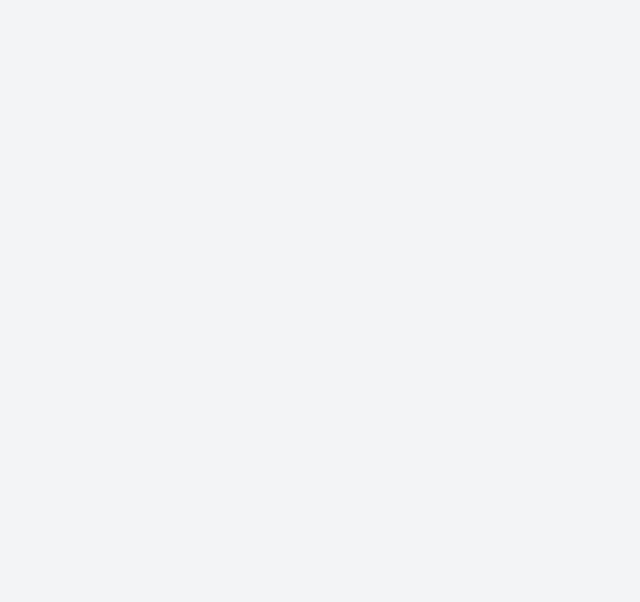
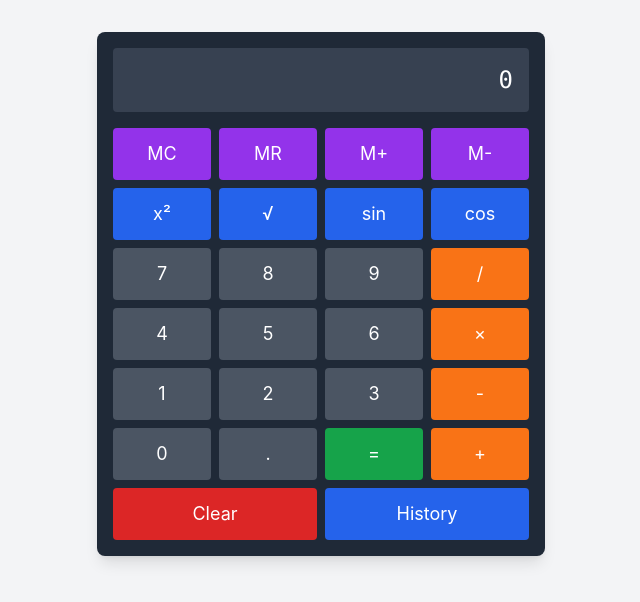
Before and after one commit to Kamaruddheen/react-example, a React (Vite) app: page /advanced-calculator in a window 1280 px wide. Before the commit this address had no page. Shown: the top 602 px of the page, without its empty margins (319-959 px from the left). Built offline with nearby package versions, Linux system fonts and the light colour scheme; the HTML template or start-up script is replaced by a standard one.

Commit message:
feat: add advanced calculator with scientific operations

```diff
--- a/src/App.jsx
+++ b/src/App.jsx
@@ -2,12 +2,18 @@ import { BrowserRouter, Routes, Route } from "react-router-dom";
 import { routes, categories } from "./config/routes";
 import CategoryLink from "./Components/CategoryLink";
 
+// Basics Concepts
 import Welcome from "./Components/Basics/Welcome";
-import BorderWrapper from "./Components/Basics/BorderWrapper";
 import Counter from "./Components/Basics/Counter";
 import CounterHooks from "./Components/Basics/CounterHooks";
 import InputBox from "./Components/Basics/Input/InputBox";
+
+// Advanced Concepts
+import BorderWrapper from "./Components/Basics/BorderWrapper";
+
+// Practice Projects
 import Calculator from "./Components/Examples/Calculator/Calculator";
+import AdvancedCalculator from "./Components/Examples/AdvancedCalculator/AdvancedCalculator";
 
 function App() {
   return (
@@ -93,6 +99,8 @@ function getRouteElement(path) {
       return <InputBox />;
     case "/calculator":
       return <Calculator />;
+    case "/advanced-calculator":
+      return <AdvancedCalculator />;
     default:
       return null;
   }
--- /dev/null
+++ b/src/Components/Examples/AdvancedCalculator/AdvancedCalculator.jsx
@@ -0,0 +1,290 @@
+import React, { Component } from "react";
+import "./advancedCalculator.css";
+
+class AdvancedCalculator extends Component {
+  state = {
+    display: "0",
+    expression: "",
+    memory: 0,
+    isNewNumber: true,
+    showHistory: false,
+    history: [],
+  };
+
+  operations = {
+    square: (n) => Math.pow(n, 2),
+    sqrt: (n) => Math.sqrt(n),
+    sin: (n) => Math.sin(this.toRadians(n)),
+    cos: (n) => Math.cos(this.toRadians(n)),
+    log: (n) => Math.log10(n),
+    ln: (n) => Math.log(n),
+  };
+
+  toRadians = (degrees) => degrees * (Math.PI / 180);
+
+  handleNumber = (number) => {
+    const { display, isNewNumber } = this.state;
+
+    if (isNewNumber || display === "0") {
+      this.setState({
+        display: number.toString(),
+        isNewNumber: false,
+      });
+    } else {
+      this.setState({
+        display: display + number,
+      });
+    }
+  };
+
+  handleDecimal = () => {
+    const { display, isNewNumber } = this.state;
+
+    if (isNewNumber) {
+      this.setState({
+        display: "0.",
+        isNewNumber: false,
+      });
+    } else if (!display.includes(".")) {
+      this.setState({
+        display: display + ".",
+      });
+    }
+  };
+
+  handleOperation = (op) => {
+    const { display, expression } = this.state;
+    this.setState({
+      expression: expression + display + op,
+      isNewNumber: true,
+    });
+  };
+
+  handleSpecialOperation = (operation) => {
+    const { display } = this.state;
+    const number = parseFloat(display);
+    const result = this.operations[operation](number);
+
+    this.setState({
+      display: result.toString(),
+      isNewNumber: true,
+      history: [...this.state.history, `${operation}(${number}) = ${result}`],
+    });
+  };
+
+  handleEqual = () => {
+    try {
+      const { display, expression } = this.state;
+      const fullExpression = expression + display;
+      const result = eval(fullExpression); // Note: eval is used for simplicity, consider using a safer alternative in production
+
+      this.setState({
+        display: result.toString(),
+        expression: "",
+        isNewNumber: true,
+        history: [...this.state.history, `${fullExpression} = ${result}`],
+      });
+    } catch (error) {
+      this.setState({
+        display: "Error",
+        expression: "",
+        isNewNumber: true,
+      });
+    }
+  };
+
+  handleMemory = (action) => {
+    const { memory, display } = this.state;
+    const currentValue = parseFloat(display);
+
+    switch (action) {
+      case "M+":
+        this.setState({ memory: memory + currentValue, isNewNumber: true });
+        break;
+      case "M-":
+        this.setState({ memory: memory - currentValue, isNewNumber: true });
+        break;
+      case "MR":
+        this.setState({ display: memory.toString(), isNewNumber: true });
+        break;
+      case "MC":
+        this.setState({ memory: 0 });
+        break;
+      default:
+        break;
+    }
+  };
+
+  handleClear = () => {
+    this.setState({
+      display: "0",
+      expression: "",
+      isNewNumber: true,
+    });
+  };
+
+  toggleHistory = () => {
+    this.setState((prevState) => ({
+      showHistory: !prevState.showHistory,
+    }));
+  };
+
+  render() {
+    const { display, showHistory, history, memory } = this.state;
+
+    return (
+      <div className="advanced-calculator-container">
+        <div className="calculator-main">
+          <div className="calculator-display">
+            <div className="memory-indicator">{memory !== 0 && "M"}</div>
+            <div className="calculator-screen">{display}</div>
+          </div>
+
+          <div className="calculator-grid">
+            {/* Memory Operations */}
+            <button
+              onClick={() => this.handleMemory("MC")}
+              className="btn-memory"
+            >
+              MC
+            </button>
+            <button
+              onClick={() => this.handleMemory("MR")}
+              className="btn-memory"
+            >
+              MR
+            </button>
+            <button
+              onClick={() => this.handleMemory("M+")}
+              className="btn-memory"
+            >
+              M+
+            </button>
+            <button
+              onClick={() => this.handleMemory("M-")}
+              className="btn-memory"
+            >
+              M-
+            </button>
+
+            {/* Scientific Operations */}
+            <button
+              onClick={() => this.handleSpecialOperation("square")}
+              className="btn-function"
+            >
+              x²
+            </button>
+            <button
+              onClick={() => this.handleSpecialOperation("sqrt")}
+              className="btn-function"
+            >
+              √
+            </button>
+            <button
+              onClick={() => this.handleSpecialOperation("sin")}
+              className="btn-function"
+            >
+              sin
+            </button>
+            <button
+              onClick={() => this.handleSpecialOperation("cos")}
+              className="btn-function"
+            >
+              cos
+            </button>
+
+            {/* Numbers and Basic Operations */}
+            <button onClick={() => this.handleNumber(7)} className="btn">
+              7
+            </button>
+            <button onClick={() => this.handleNumber(8)} className="btn">
+              8
+            </button>
+            <button onClick={() => this.handleNumber(9)} className="btn">
+              9
+            </button>
+            <button
+              onClick={() => this.handleOperation("/")}
+              className="btn-orange"
+            >
+              /
+            </button>
+
+            <button onClick={() => this.handleNumber(4)} className="btn">
+              4
+            </button>
+            <button onClick={() => this.handleNumber(5)} className="btn">
+              5
+            </button>
+            <button onClick={() => this.handleNumber(6)} className="btn">
+              6
+            </button>
+            <button
+              onClick={() => this.handleOperation("*")}
+              className="btn-orange"
+            >
+              ×
+            </button>
+
+            <button onClick={() => this.handleNumber(1)} className="btn">
+              1
+            </button>
+            <button onClick={() => this.handleNumber(2)} className="btn">
+              2
+            </button>
+            <button onClick={() => this.handleNumber(3)} className="btn">
+              3
+            </button>
+            <button
+              onClick={() => this.handleOperation("-")}
+              className="btn-orange"
+            >
+              -
+            </button>
+
+            <button onClick={() => this.handleNumber(0)} className="btn">
+              0
+            </button>
+            <button onClick={this.handleDecimal} className="btn">
+              .
+            </button>
+            <button onClick={this.handleEqual} className="btn-equal">
+              =
+            </button>
+            <button
+              onClick={() => this.handleOperation("+")}
+              className="btn-orange"
+            >
+              +
+            </button>
+
+            <button onClick={this.handleClear} className="btn-clear col-span-2">
+              Clear
+            </button>
+            <button
+              onClick={this.toggleHistory}
+              className="btn-function col-span-2"
+            >
+              History
+            </button>
+          </div>
+        </div>
+
+        {showHistory && (
+          <div className="calculator-history">
+            <h3 className="history-title">History</h3>
+            <div className="history-list">
+              {history.map((entry, index) => (
+                <div key={index} className="history-item">
+                  {entry}
+                </div>
+              ))}
+            </div>
+          </div>
+        )}
+      </div>
+    );
+  }
+}
+
+export default AdvancedCalculator;
--- /dev/null
+++ b/src/Components/Examples/AdvancedCalculator/advancedCalculator.css
@@ -0,0 +1,63 @@
+.advanced-calculator-container {
+  @apply max-w-md mx-auto bg-gray-800 p-4 rounded-lg shadow-lg flex flex-col gap-4;
+}
+
+.calculator-main {
+  @apply w-full;
+}
+
+.calculator-display {
+  @apply bg-gray-700 p-4 mb-4 rounded relative;
+}
+
+.memory-indicator {
+  @apply absolute top-2 left-2 text-green-500 text-sm;
+}
+
+.calculator-screen {
+  @apply text-right text-white text-2xl font-mono;
+}
+
+.calculator-grid {
+  @apply grid grid-cols-4 gap-2;
+}
+
+.btn {
+  @apply bg-gray-600 text-white p-3 rounded hover:bg-gray-500 transition-colors duration-200 text-lg;
+}
+
+.btn-orange {
+  @apply bg-orange-500 text-white p-3 rounded hover:bg-orange-400 transition-colors duration-200 text-lg;
+}
+
+.btn-function {
+  @apply bg-blue-600 text-white p-3 rounded hover:bg-blue-500 transition-colors duration-200 text-lg;
+}
+
+.btn-memory {
+  @apply bg-purple-600 text-white p-3 rounded hover:bg-purple-500 transition-colors duration-200 text-lg;
+}
+
+.btn-equal {
+  @apply bg-green-600 text-white p-3 rounded hover:bg-green-500 transition-colors duration-200 text-lg;
+}
+
+.btn-clear {
+  @apply bg-red-600 text-white p-3 rounded hover:bg-red-500 transition-colors duration-200 text-lg col-span-2;
+}
+
+.calculator-history {
+  @apply bg-gray-700 p-4 rounded mt-4;
+}
+
+.history-title {
+  @apply text-white text-lg font-semibold mb-2;
+}
+
+.history-list {
+  @apply space-y-2 max-h-40 overflow-y-auto;
+}
+
+.history-item {
+  @apply text-gray-300 text-sm border-b border-gray-600 pb-1;
+}
--- a/src/config/routes.js
+++ b/src/config/routes.js
@@ -35,6 +35,12 @@ export const routes = [
     description: "Simple Calculator Implementation",
     category: "examples",
   },
+  {
+    path: "/advanced-calculator",
+    title: "Advanced Calculator",
+    description: "Scientific Calculator with Advanced Operations",
+    category: "examples",
+  },
 ];
 
 export const categories = {
```
